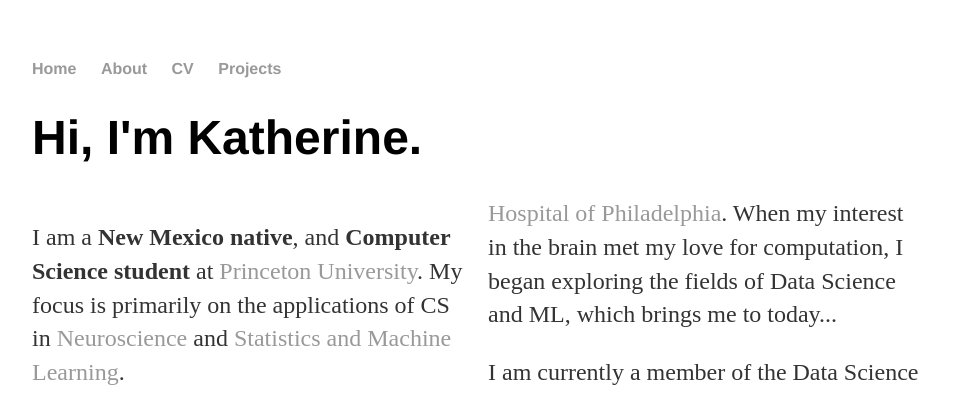
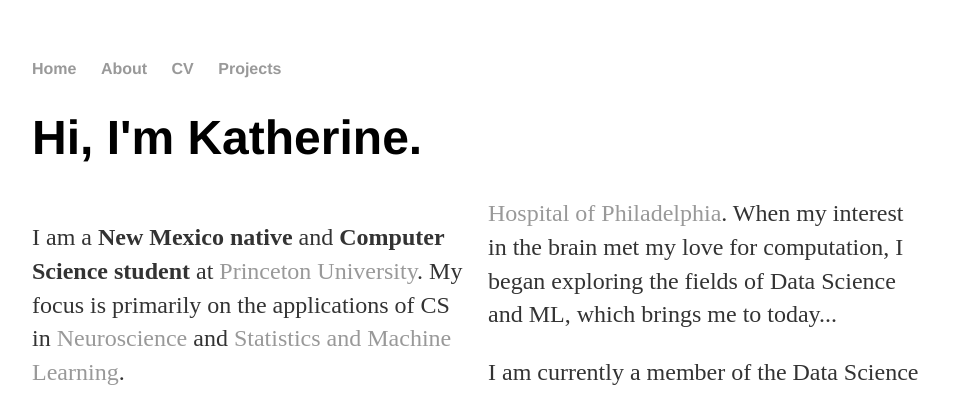
Before and after one commit to wangk5/wangk5.github.io, a Jekyll site: the page built from about.html, in a window 1280 px wide. Shown: the top 395 px of the page, without its empty margins (160-1113 px from the left). Built offline with Jekyll 4.4.1, drawn with Linux system fonts in a browser that asks for light colours.

```diff
--- a/about.html
+++ b/about.html
@@ -6,7 +6,7 @@ title: About
 	<h1>Hi, I'm Katherine.</h1>
 	<div id="col">
 		<p>
-			I am a <b>New Mexico native</b>, and <b>Computer Science student</b> at <a href="https://www.princeton.edu">Princeton University</a>.
+			I am a <b>New Mexico native</b> and <b>Computer Science student</b> at <a href="https://www.princeton.edu">Princeton University</a>.
 			My focus is primarily on the applications of CS in <a href="https://pni.princeton.edu/education/undergraduate-certificate">Neuroscience</a>
 			and <a href="https://csml.princeton.edu/undergraduates/certificate-program">Statistics and Machine Learning</a>.
 		</p>
```
